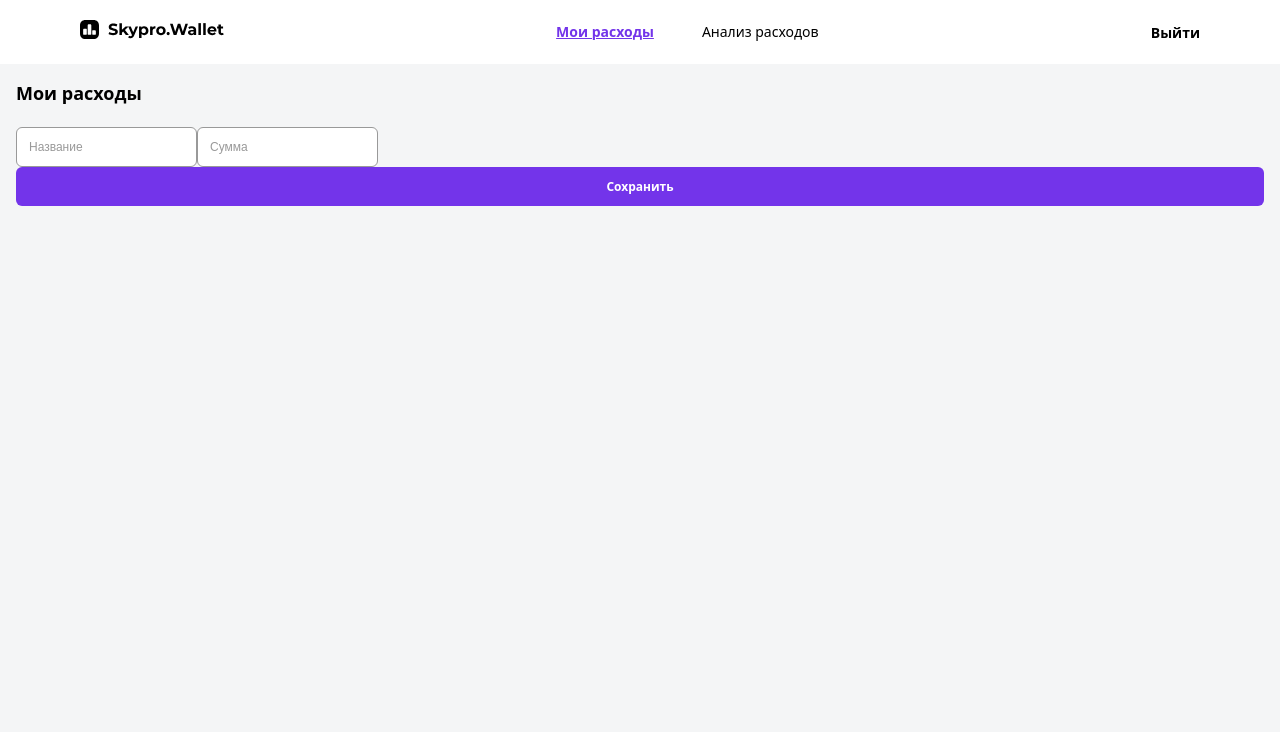
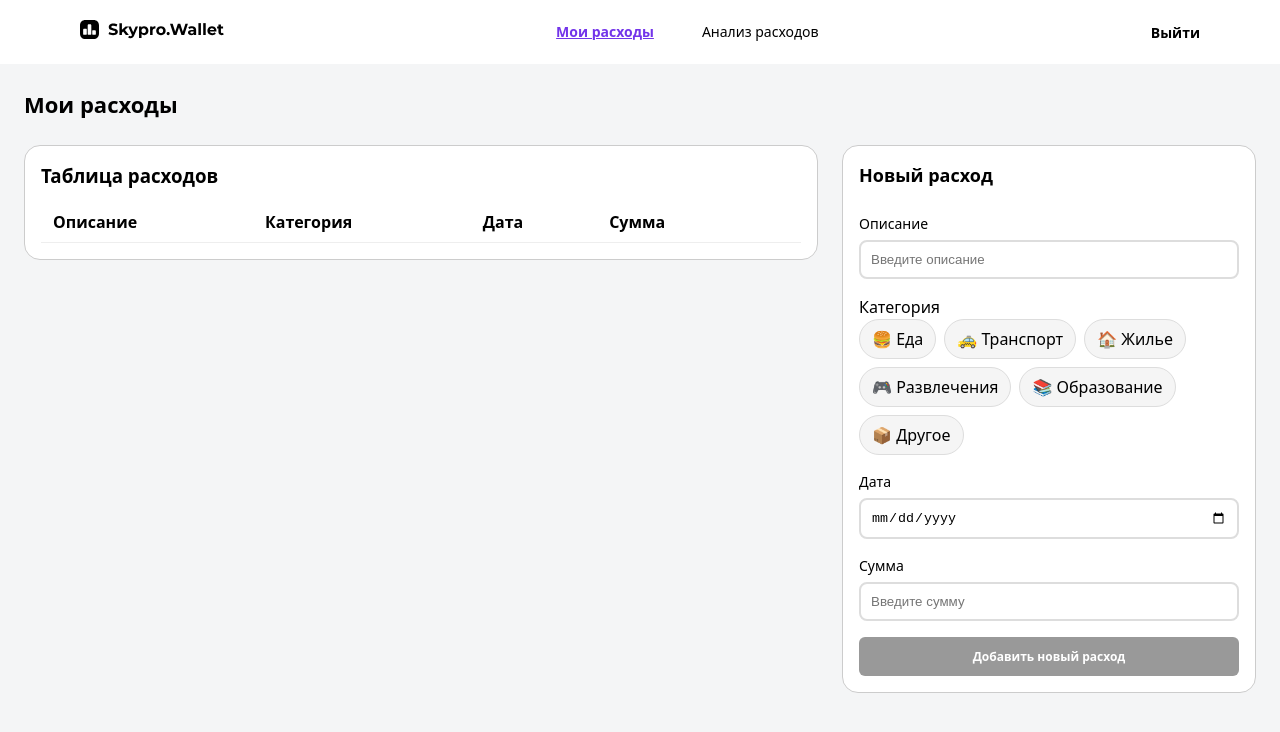
Before and after one commit to EkSheva/Skypro.Wallet, a React (Vite) app: page /expenses in a window 1280 px wide. Shown: the top 732 px of the page. Built offline with nearby package versions, Linux system fonts and the light colour scheme; sample sign-in values are in the browser's storage.

Commit message:
Редактирование функций и стилей

```diff
--- a/src/components/Expenses/Expenses.jsx
+++ b/src/components/Expenses/Expenses.jsx
@@ -1,90 +1,192 @@
+// Expenses.jsx
 import React, { useState } from "react";
 import * as S from "./Expenses.styled";
-import Input from "../Input/Input";
 import BaseButton from "../BaseButton/BaseButton";
+
+const categories = [
+  { id: "food", label: "Еда", icon: "🍔" },
+  { id: "transport", label: "Транспорт", icon: "🚕" },
+  { id: "housing", label: "Жилье", icon: "🏠" },
+  { id: "fun", label: "Развлечения", icon: "🎮" },
+  { id: "education", label: "Образование", icon: "📚" },
+  { id: "other", label: "Другое", icon: "📦" },
+];
 
 const Expenses = () => {
   const [expenses, setExpenses] = useState([]);
-  const [form, setForm] = useState({ title: "", amount: "" });
+  const [form, setForm] = useState({
+    title: "",
+    category: "",
+    date: "",
+    amount: "",
+  });
+  const [errors, setErrors] = useState({});
+
+  // Проверка и установка ошибок
+  const validate = () => {
+    const newErrors = {};
+    if (!form.title.trim()) newErrors.title = "*";
+    if (!form.category) newErrors.category = "*";
+    if (!form.date) newErrors.date = "*";
+    if (!form.amount || isNaN(form.amount) || +form.amount <= 0)
+      newErrors.amount = "*";
+    setErrors(newErrors);
+    return Object.keys(newErrors).length === 0;
+  };
 
   const handleChange = (e) => {
     setForm({ ...form, [e.target.name]: e.target.value });
   };
 
+  const handleCategorySelect = (id) => {
+    setForm({ ...form, category: id });
+  };
+
   const handleSubmit = (e) => {
     e.preventDefault();
-    if (!form.title || !form.amount) return;
+    if (!validate()) return;
+
     const newExpense = {
       id: Date.now(),
-      title: form.title,
+      ...form,
       amount: parseFloat(form.amount),
     };
+
     setExpenses([...expenses, newExpense]);
-    setForm({ title: "", amount: "" });
+    setForm({ title: "", category: "", date: "", amount: "" });
+    setErrors({});
   };
 
   const handleDelete = (id) => {
     setExpenses(expenses.filter((e) => e.id !== id));
   };
 
-  const handleEdit = (id) => {
-    const exp = expenses.find((e) => e.id === id);
-    if (exp) {
-      setForm({ title: exp.title, amount: exp.amount });
-      setExpenses(expenses.filter((e) => e.id !== id));
-    }
-  };
+  // Простая проверка формы без setState
+  const isFormValid =
+    form.title.trim() &&
+    form.category &&
+    form.date &&
+    form.amount &&
+    !isNaN(form.amount) &&
+    +form.amount > 0;
 
   return (
     <S.Container>
       <S.Title>Мои расходы</S.Title>
 
-      <form onSubmit={handleSubmit}>
-        <Input
-          id="title"
+      <S.Content>
+        {/* Таблица */}
+        <S.TableWrapper>
+          <S.TableTitle>Таблица расходов</S.TableTitle>
+          <S.Table>
+            <thead>
+              <tr>
+                <th>Описание</th>
+                <th>Категория</th>
+                <th>Дата</th>
+                <th>Сумма</th>
+                <th></th>
+              </tr>
+            </thead>
+            <tbody>
+              {expenses.map((e) => (
+                <tr key={e.id}>
+                  <td>{e.title}</td>
+                  <td>
+                    {categories.find((c) => c.id === e.category)?.label || e.category}
+                  </td>
+                  <td>{new Date(e.date).toLocaleDateString("ru-RU")}</td>
+                  <td>{e.amount} ₽</td>
+                  <td>
+                    <button onClick={() => handleDelete(e.id)}>
+                      <svg
+                        width="12"
+                        height="13"
+                        viewBox="0 0 12 13"
+                        fill="none"
+                        xmlns="http://www.w3.org/2000/svg"
+                      >
+                        <path
+                          d="M9.62 3.29003H9.42L7.73 1.60003C7.595 1.46503 7.375 1.46503 7.235 1.60003C7.1 1.73503 7.1 1.95503 7.235 2.09503L8.43 3.29003H3.57L4.765 2.09503C4.9 1.96003 4.9 1.74003 4.765 1.60003C4.63 1.46503 4.41 1.46503 4.27 1.60003L2.585 3.29003H2.385C1.935 3.29003 1 3.29003 1 4.57003C1 5.05503 1.1 5.37503 1.31 5.58503C1.43 5.71003 1.575 5.77503 1.73 5.81003C1.875 5.84503 2.03 5.85003 2.18 5.85003H9.82C9.975 5.85003 10.12 5.84003 10.26 5.81003C10.68 5.71003 11 5.41003 11 4.57003C11 3.29003 10.065 3.29003 9.62 3.29003Z"
+                          fill="currentColor"
+                        />
+                        <path
+                          d="M9.52502 6.5H2.43502C2.12502 6.5 1.89002 6.775 1.94002 7.08L2.36002 9.65C2.50002 10.51 2.87502 11.5 4.54002 11.5H7.34502C9.03002 11.5 9.33002 10.655 9.51002 9.71L10.015 7.095C10.075 6.785 9.84002 6.5 9.52502 6.5ZM5.30502 9.725C5.30502 9.92 5.15002 10.075 4.96002 10.075C4.76502 10.075 4.61002 9.92 4.61002 9.725V8.075C4.61002 7.885 4.76502 7.725 4.96002 7.725C5.15002 7.725 5.30502 7.885 5.30502 8.075V9.725ZM7.44502 9.725C7.44502 9.92 7.29002 10.075 7.09502 10.075C6.90502 10.075 6.74502 9.92 6.74502 9.725V8.075C6.74502 7.885 6.90502 7.725 7.09502 7.725C7.29002 7.725 7.44502 7.885 7.44502 8.075V9.725Z"
+                          fill="currentColor"
+                        />
+                      </svg>
+                    </button>
+                  </td>
+                </tr>
+              ))}
+            </tbody>
+          </S.Table>
+        </S.TableWrapper>
+
+        {/* Форма */}
+        <S.Form onSubmit={handleSubmit}>
+          <h3>Новый расход</h3>
+
+          <label>
+            Описание {errors.title && <span>{errors.title}</span>}
+            <S.Input
               name="title"
-          placeholder="Название"
-          type="text"
               value={form.title}
               onChange={handleChange}
+              $error={errors.title}
+              $valid={form.title && !errors.title}
+              placeholder="Введите описание"
             />
-        <Input
-          id="amount"
+          </label>
+
+          <div>
+            Категория {errors.category && <span>{errors.category}</span>}
+            <S.Categories>
+              {categories.map((c) => (
+                <S.CategoryButton
+                  type="button"
+                  key={c.id}
+                  $active={form.category === c.id}
+                  onClick={() => handleCategorySelect(c.id)}
+                >
+                  {c.icon} {c.label}
+                </S.CategoryButton>
+              ))}
+            </S.Categories>
+          </div>
+
+          <label>
+            Дата {errors.date && <span>{errors.date}</span>}
+            <S.Input
+              type="date"
+              name="date"
+              value={form.date}
+              onChange={handleChange}
+              $error={errors.date}
+              $valid={form.date && !errors.date}
+            />
+          </label>
+
+          <label>
+            Сумма {errors.amount && <span>{errors.amount}</span>}
+            <S.Input
+              type="number"
               name="amount"
-          placeholder="Сумма"
-          type="number"
               value={form.amount}
               onChange={handleChange}
+              $error={errors.amount}
+              $valid={form.amount && !errors.amount}
+              placeholder="Введите сумму"
             />
-        <BaseButton type="submit" text="Сохранить" />
-      </form>
+          </label>
 
-      <S.List>
-        {expenses.map((e) => (
-          <S.Item key={e.id}>
-            <S.Info>
-              <S.Name>{e.title}</S.Name>
-              <S.Amount>{e.amount} ₽</S.Amount>
-            </S.Info>
-            <S.Actions>
-              <button
-                type="button"
-                className="btn-icon edit"
-                onClick={() => handleEdit(e.id)}
-              >
-                ✏️
-              </button>
-              <button
-                type="button"
-                className="btn-icon delete"
-                onClick={() => handleDelete(e.id)}
-              >
-                🗑
-              </button>
-            </S.Actions>
-          </S.Item>
-        ))}
-      </S.List>
+          <BaseButton
+            type="submit"
+            text="Добавить новый расход"
+            disabled={!isFormValid}
+          />
+        </S.Form>
+      </S.Content>
     </S.Container>
   );
 };
--- a/src/components/Expenses/Expenses.styled.jsx
+++ b/src/components/Expenses/Expenses.styled.jsx
@@ -1,56 +1,154 @@
-import styled from "styled-components";
+import styled, { css } from "styled-components";
 
 /* Контейнер */
 export const Container = styled.div`
   display: flex;
   flex-direction: column;
-  gap: 20px;
+  gap: 24px;
+  padding: 24px;
+`;
+
+export const Title = styled.h2`
+  font-size: 22px;
+  font-weight: 700;
+`;
+
+/* Контент */
+export const Content = styled.div`
+  display: flex;
+  gap: 24px;
+  align-items: flex-start;
+
+  @media (max-width: 768px) {
+    flex-direction: column;
+  }
+`;
+
+/* Таблица */
+export const TableWrapper = styled.div`
+  flex: 2;
+  background: #fff;
+  border-radius: 16px;
+  border: 1px solid #ccc;
   padding: 16px;
 `;
 
-/* Заголовок */
-export const Title = styled.h2`
-  font-size: 18px;
+export const TableTitle = styled.h3`
+  margin-bottom: 12px;
   font-weight: 600;
 `;
 
-/* Список */
-export const List = styled.ul`
+export const Table = styled.table`
+  width: 100%;
+  border-collapse: collapse;
+
+  th,
+  td {
+    padding: 8px 12px;
+    border-bottom: 1px solid #eee;
+    text-align: left;
+  }
+
+  th {
+    font-weight: 600;
+  }
+
+  /* Кнопка удаления */
+  /* Кнопка удаления */
+button {
+  background: none;
+  border: none;
+  cursor: pointer;
+  padding: 4px;
+  display: flex;
+  align-items: center;
+  justify-content: center;
+  transition: transform 0.2s ease, color 0.2s ease; /* анимация цвета */
+  color: #999999; /* начальный цвет иконки */
+}
+
+button:hover {
+  transform: scale(1.6); /* увеличение иконки */
+  color: #7b2cbf; /* цвет при наведении */
+}
+
+`;
+
+/* Форма */
+export const Form = styled.form`
+  flex: 1;
+  background: #fff;
+  border-radius: 16px;
+  border: 1px solid #ccc;
+  padding: 16px;
   display: flex;
   flex-direction: column;
-  gap: 10px;
+  gap: 16px;
+
+  h3 {
+    font-size: 18px;
+    margin-bottom: 8px;
+  }
+
+  label {
+    display: flex;
+    flex-direction: column;
+    gap: 6px;
+    font-size: 14px;
+
+    span {
+      color: red;
+      margin-left: 4px;
+    }
+  }
 `;
 
-/* Каждый элемент */
-export const Item = styled.li`
-  display: flex;
-  justify-content: space-between;
-  align-items: center;
-  padding: 10px 12px;
+/* Поля */
+export const Input = styled.input`
+  padding: 10px;
   border-radius: 8px;
-  background: var(--panel, #fff);
-  border: 1px solid #eee;
+  border: 2px solid #ddd;
+  outline: none;
+  transition: 0.2s;
+
+  ${(p) =>
+    p.$valid &&
+    css`
+      background: #f5eaff;
+      border-color: #7b2cbf;
+      color: #5a189a;
+    `}
+
+  ${(p) =>
+    p.$error &&
+    css`
+      background: #ffe5e5;
+      border-color: #d00000;
+      color: #9d0208;
+    `}
 `;
 
-/* Левая часть (название и сумма) */
-export const Info = styled.div`
+/* Категории */
+export const Categories = styled.div`
   display: flex;
-  flex-direction: column;
-  gap: 4px;
+  flex-wrap: wrap;
+  gap: 8px;
 `;
 
-export const Name = styled.span`
-  font-size: 14px;
-  font-weight: 500;
+export const CategoryButton = styled.button`
+  padding: 8px 12px;
+  border-radius: 20px;
+  border: 1px solid #ddd;
+  background: #f5f5f5;
+  cursor: pointer;
+  transition: 0.2s;
+
+  ${(p) =>
+    p.$active &&
+    css`
+      background: #f5eaff;
+      border-color: #7b2cbf;
+      color: #5a189a;
+      font-weight: 600;
+    `}
 `;
-
-export const Amount = styled.span`
-  font-size: 13px;
-  color: #555;
-`;
-
-/* Правая часть (кнопки) */
-export const Actions = styled.div`
-  display: flex;
-  gap: 8px;
-`;
```
Lines whose indentation alone changed are shown as unchanged.
